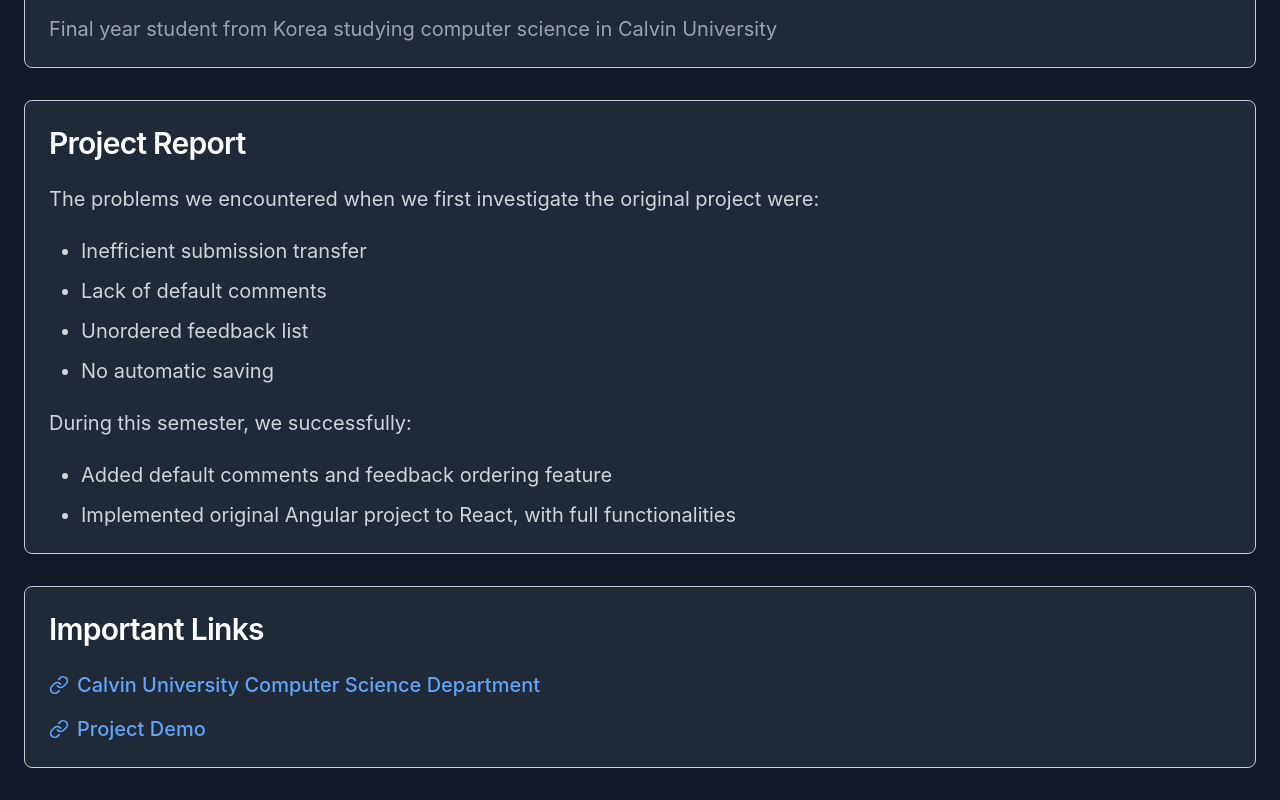
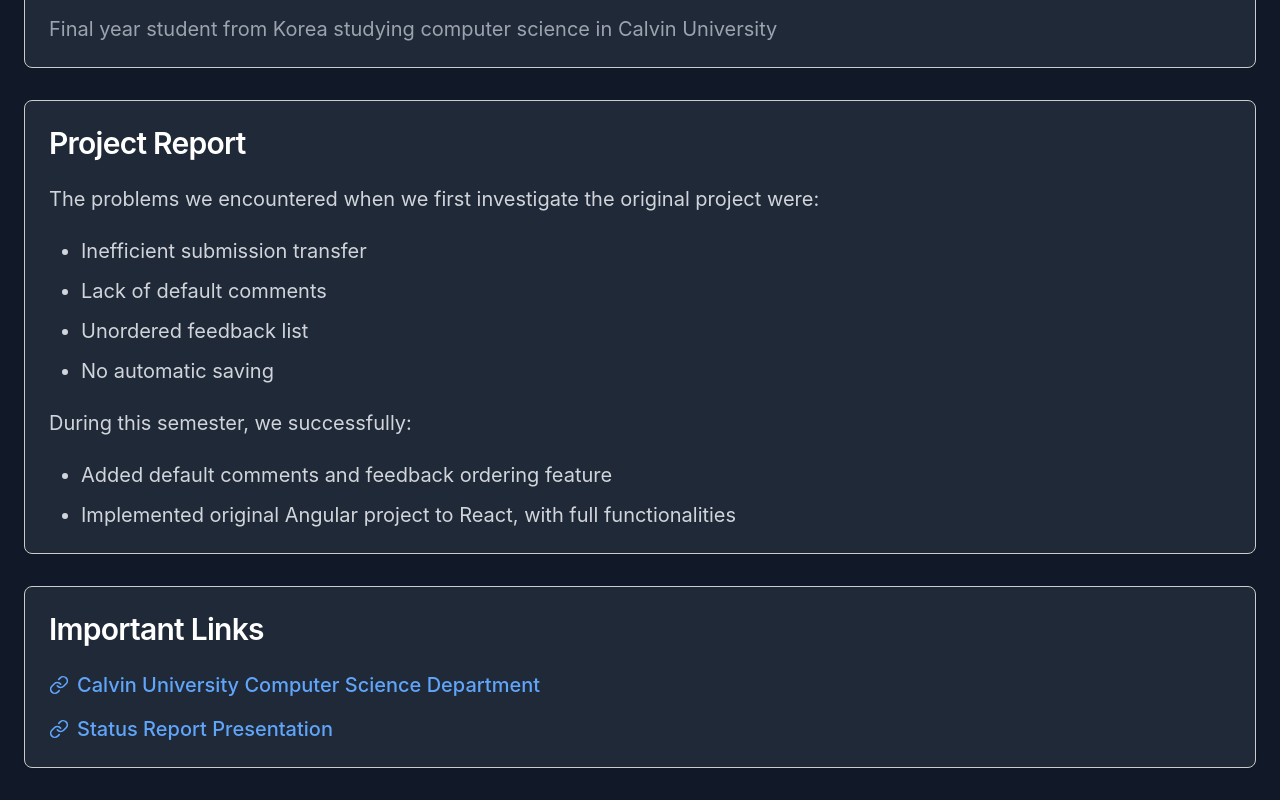
Before and after one commit to haneumC/moodleGrading, a React (Vite) app: page /#/about in a window 1280 px wide. Shown: the part 848-1648 px from the top of the page. Built offline with nearby package versions, Linux system fonts and the light colour scheme.

Commit message:
url update

```diff
--- a/src/components/About/About.tsx
+++ b/src/components/About/About.tsx
@@ -109,13 +109,13 @@
                   Calvin University Computer Science Department
                 </a>
                 <a
-                  href="https://pnp3.github.io/MoodleGradingApp/"
+                  href="https://docs.google.com/presentation/d/1MEL32Qm0tjnPkIvgqQYHQpw7zKYMxVQCN7qEuTE4orc/edit?usp=sharing"
                   target="_blank"
                   rel="noopener noreferrer"
                   className="flex items-center gap-2 text-blue-400 hover:text-blue-300 text-xl"
                 >
                   <Link size={20} />
-                  Project Demo
+                  Status Report Presentation
                 </a>
               </div>
             </CardContent>
```
